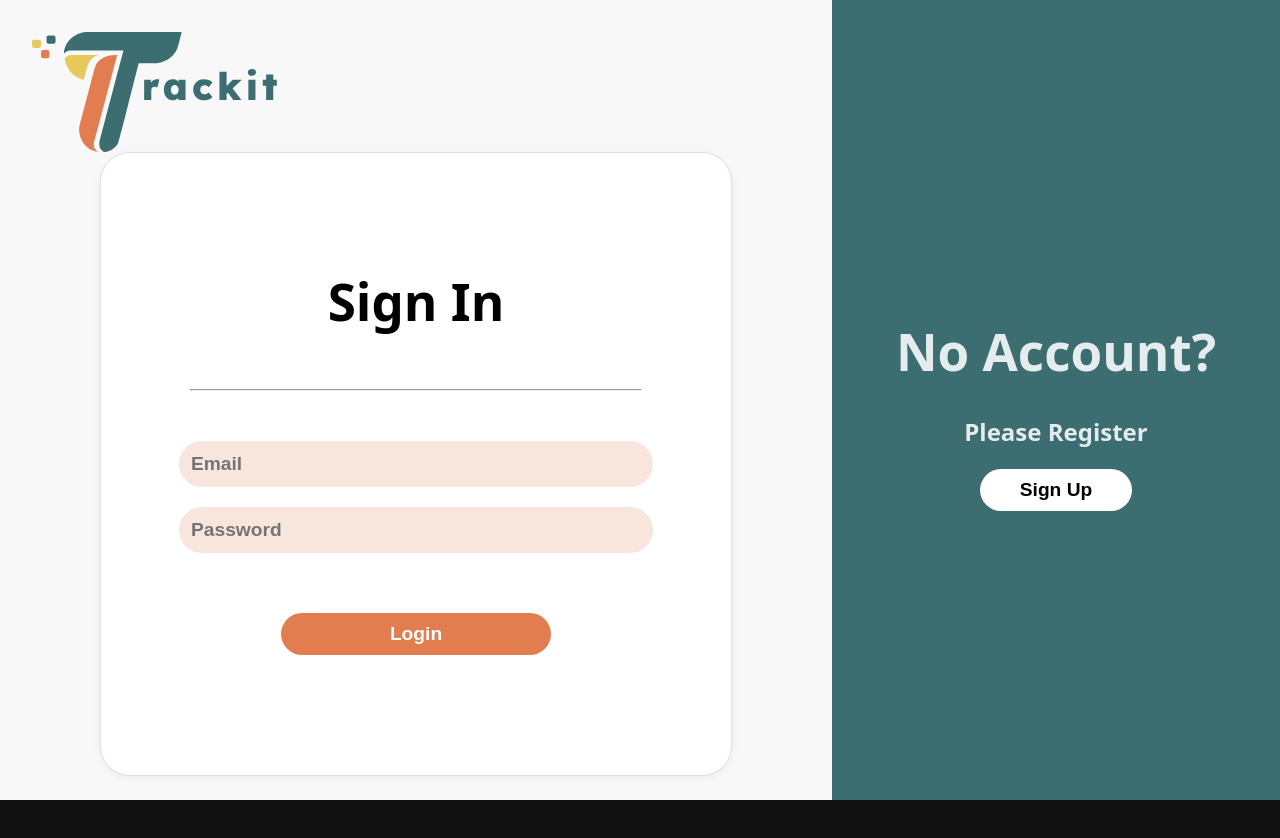
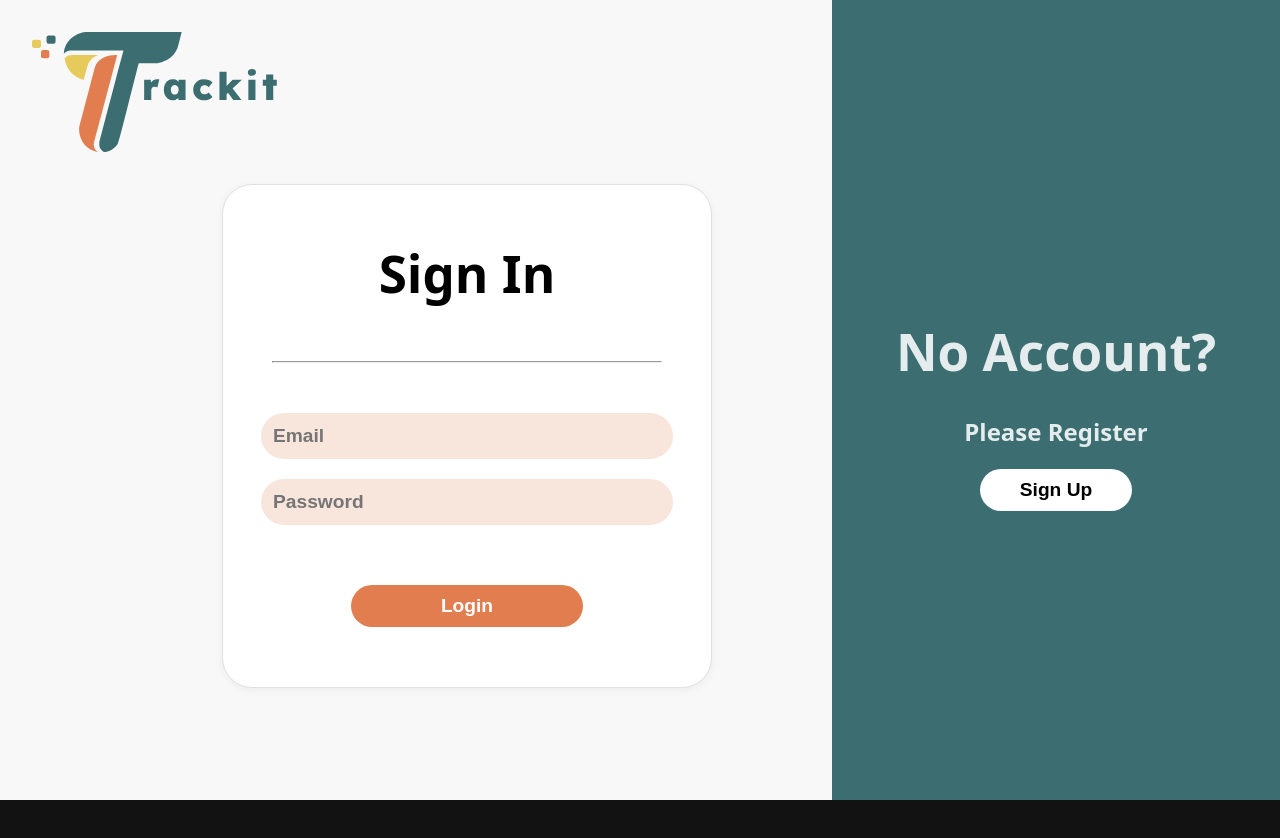
Before and after one commit to Iliyabel/Trackit, a React (Vite) app in the folder client/: page / in a window 1280 px wide. Shown: the top 838 px of the page. After the commit the page ends 800 px from the top, so only its background shows below. Built offline with nearby package versions, Linux system fonts and the light colour scheme.

Commit message:
Fixed sizing issues.

```diff
--- a/client/src/App.css
+++ b/client/src/App.css
@@ -1,6 +1,14 @@
+/* *,
+*::before,
+*::after {
+  box-sizing: border-box;
+} */
+
 #root {
     margin: 0;
     padding: 0;
+    width: 100%;
+    height: 100%;
 }
 
 .login-logo {
@@ -35,8 +43,10 @@ div .RightSide {
 .login-box {
     display: flex;
     flex-direction: column;
-    width: 450px;
-    padding: 120px 90px;
+    width: 100%;
+    max-width: 400px;
+    max-height: 450px;
+    padding: 60px 50px;
     margin: auto;
     background: #fff;
     text-align: center;
@@ -162,9 +172,11 @@ div .RightSide {
     display: flex;
     flex-direction: column;
     align-items: center;
-    height: 100vh;
+    height: 90vh;
 }
 
+
+/* Dashboard Section Component */
 .dashboard-section {
     background-color: #FFF;
     border-radius: 20px;
```
Also changed, not shown: client/src/App.jsx (+0 -14 lines).
